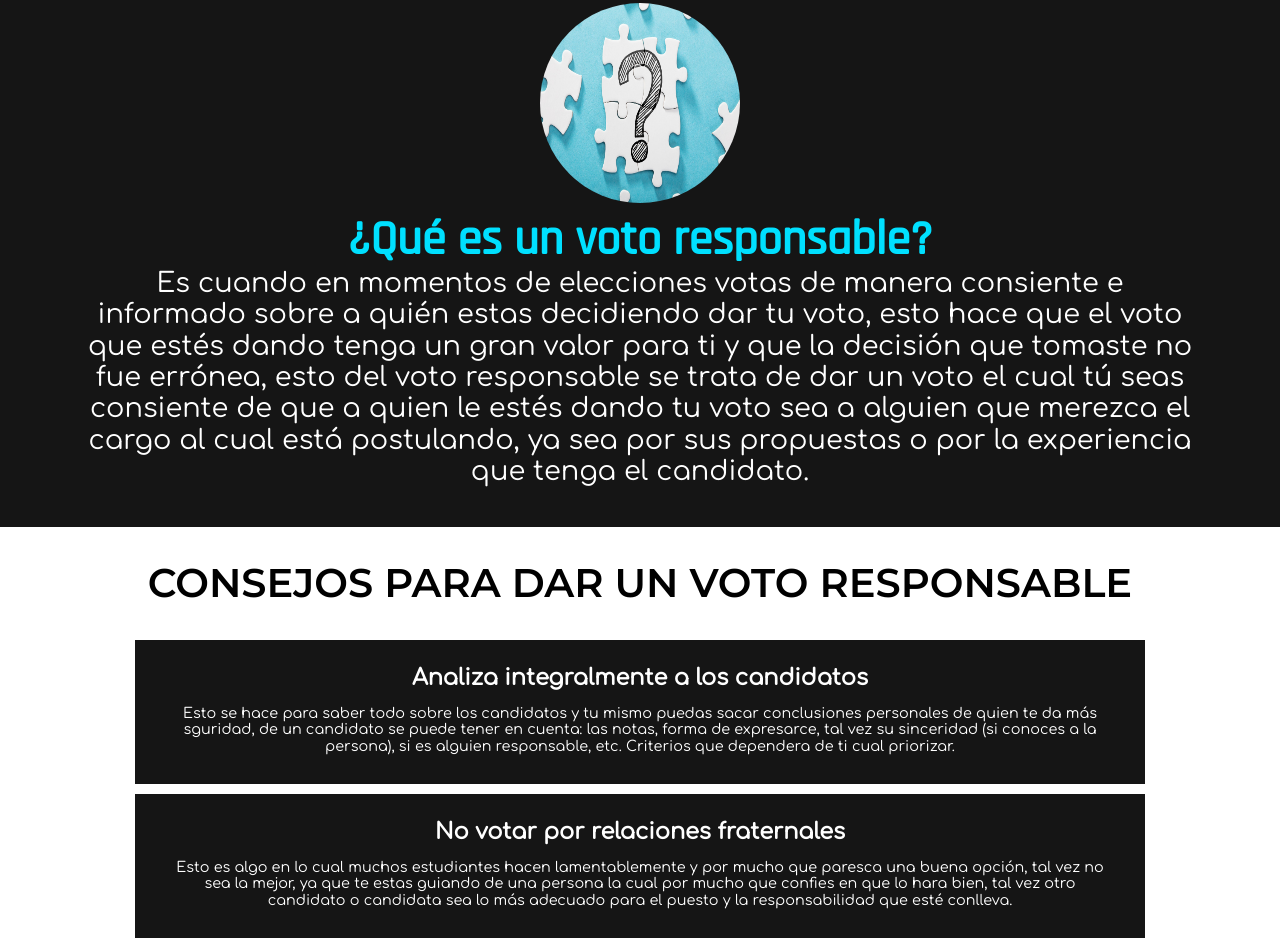
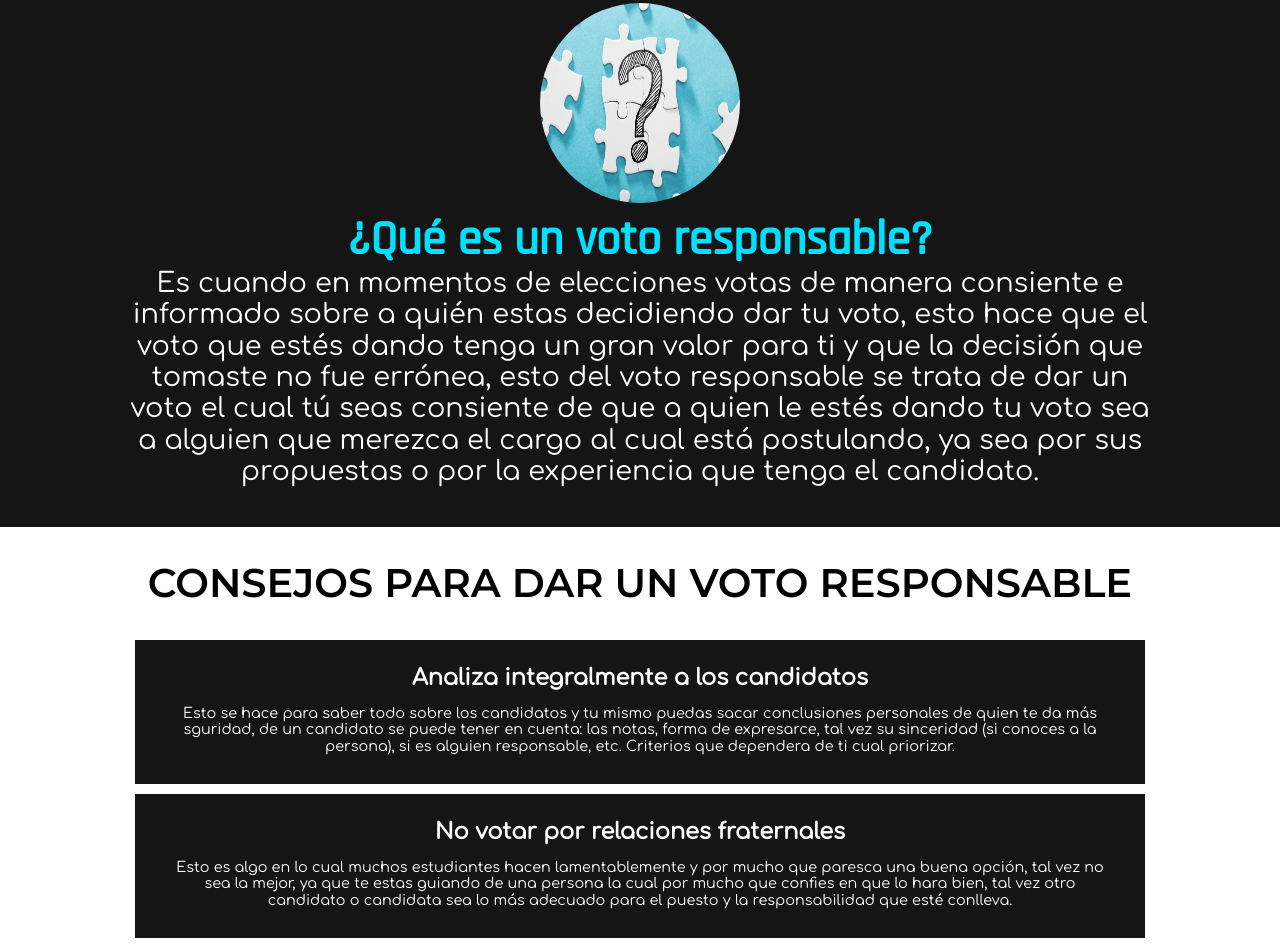
Before and after one commit to JasonCRACK666/VotoResponsable, a plain HTML site: page index.html in a window 1280 px wide. Shown: the part 837-1782 px from the top of the page. Drawn offline with Linux system fonts and the light colour scheme.

Commit message:
acomodando los estilos

```diff
--- a/css/styles.css
+++ b/css/styles.css
@@ -91,7 +91,11 @@
 }
 
 .container .content .quees .queescontent {
-  text-align: center;
+  display: flex;
+  justify-content: center;
+  align-items: center;
+  flex-direction: column;
+
 }
 
 .container .content .quees .queescontent h2 {
@@ -105,7 +109,8 @@
 .container .content .quees .queescontent p {
   font-size: 1.7rem;
   margin: 0 0 40px 0;
-  width: 70rem;
+  text-align: center;
+  width: 80%;
   color: #fff;
   font-family: 'Comfortaa', cursive;
 }
```
